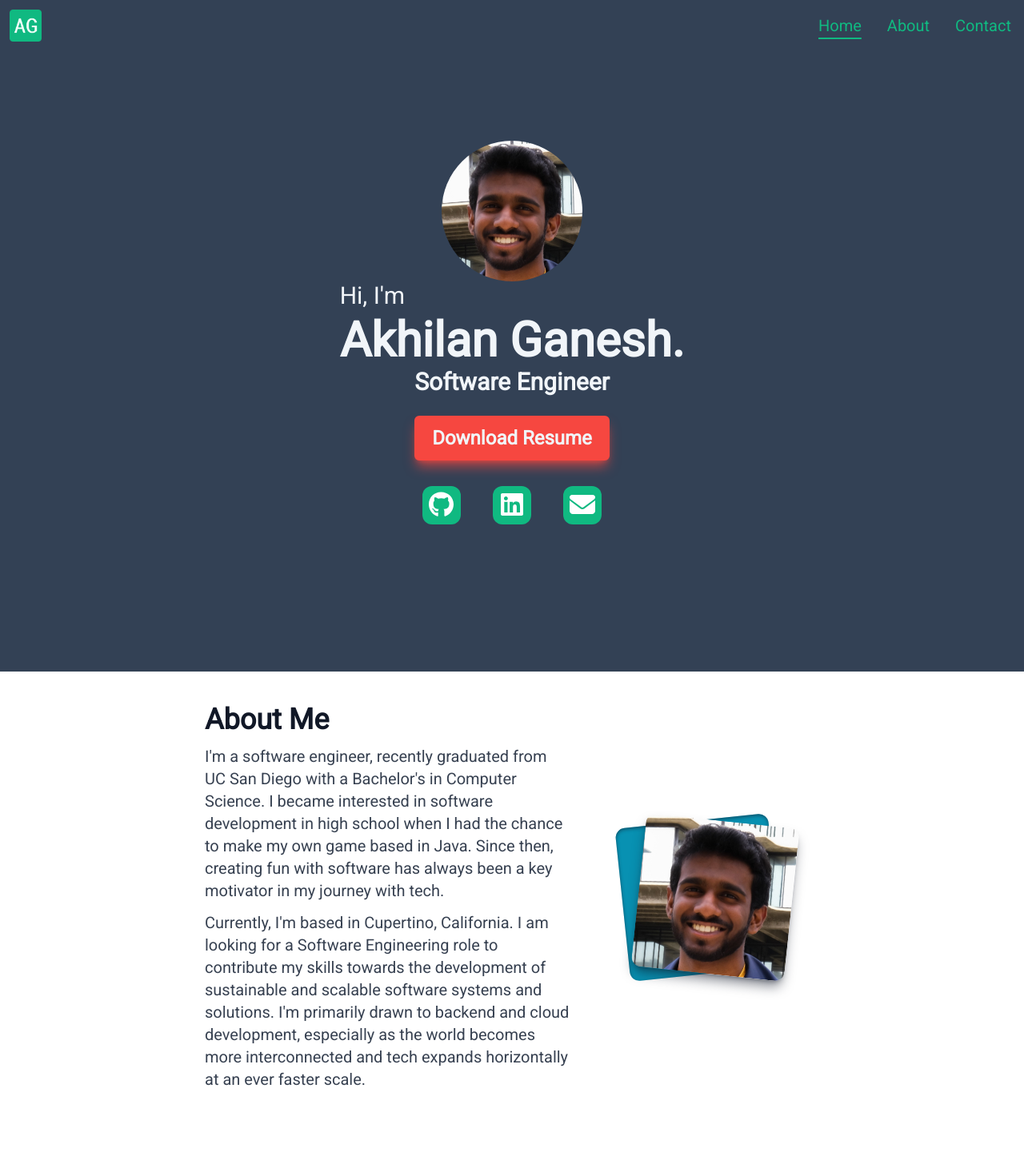
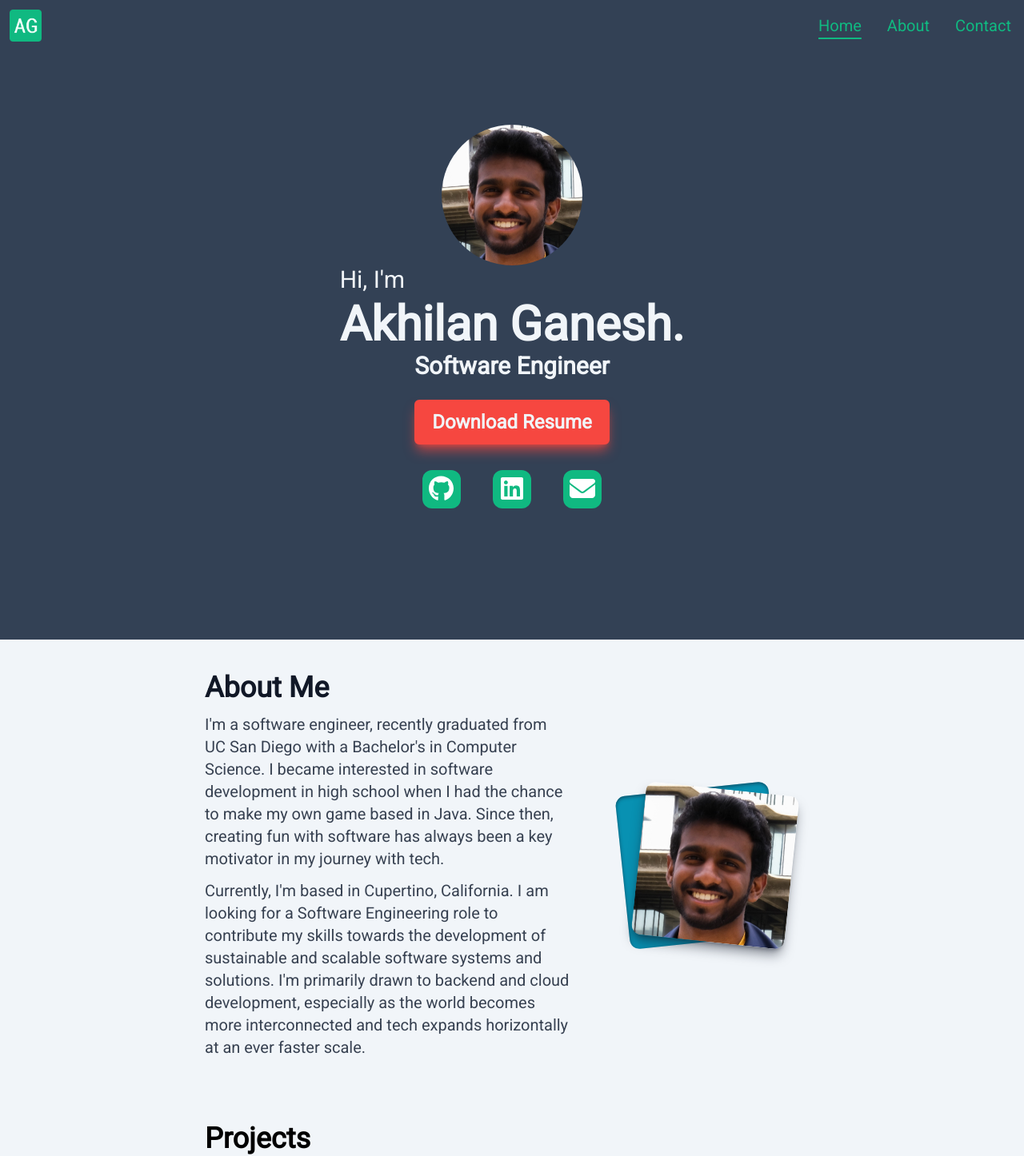
Before and after one commit to akhilanganesh/my-portfolio, a Next.js app: page / in a window 1280 px wide. Shown: the top 1446 px of the page at 80% size. Built offline with nearby package versions, Linux system fonts and the light colour scheme.

Commit message:
Updated to match release, with extra theme improvements

```diff
--- a/app/components/About.tsx
+++ b/app/components/About.tsx
@@ -1,7 +1,7 @@
 /* eslint-disable @next/next/no-img-element */
 export default function About() {
   return (
-    <div className="flex flex-col md:flex-row md:space-x-2 max-w-screen px-3 sm:px-0 sm:max-w-80% md:max-w-60% mx-auto text-theme-black bg-white">
+    <div className="flex flex-col md:flex-row md:space-x-2 max-w-screen px-3 sm:px-0 sm:max-w-80% md:max-w-60% mx-auto text-theme-black bg-theme-white">
       <div className="md:basis-3/5 flex-col text-xl space-y-3">
         <h2 className="text-4xl justify-center font-bold">About Me</h2>
         <div className="m-auto items-center place-content-center flex md:hidden">
--- a/app/components/Front.tsx
+++ b/app/components/Front.tsx
@@ -4,8 +4,8 @@ import { faEnvelope } from "@fortawesome/free-solid-svg-icons"
 
 export default function Front() {
   return (
-    <div className="bg-theme-color1 w-screen p-0 m-0">
-      <div className="flex flex-col pb-4 pt-8 sm-h:pt-0 px-2 md:px-0 mx-auto rounded-3xl max-w-full md:max-w-50% min-h-screen items-center">
+    <div className="bg-theme-color1 w-screen">
+      <div className="flex flex-col pb-4 pt-16 md-h:pt-10 px-2 md:px-0 mx-auto rounded-3xl max-w-full md:max-w-50% min-h-screen items-center">
         <div className="items-center flex flex-col my-auto">
           {/* eslint-disable-next-line @next/next/no-img-element */}
           <img src='/me.jpg' alt="Me" className="w-32 md:w-44 rounded-full m-0" />
--- a/app/components/Navbar.tsx
+++ b/app/components/Navbar.tsx
@@ -1,7 +1,7 @@
 export default function Navbar({ /*currentPage*/ }) {
   return (
-    <nav className="w-full top-0 fixed overflow-hidden bg-theme-color1 border-gray-200 dark:bg-theme-color1 z-50">
-      <div className="max-w-screen-xl flex flex-wrap items-center justify-between md:mx-auto">
+    <nav className="w-full fixed top-0 overflow-hidden bg-theme-color1 border-gray-200 dark:bg-theme-color1 z-50">
+      <div className="max-w-screen flex flex-wrap items-center justify-between md:mx-auto">
         <a href="/" className="flex items-center">
           <img src='/logo.png' alt="AG" className="w-10 m-3 text-theme-color1" />
           {/* <span className="self-center text-2xl md:text-3xl font-semibold whitespace-nowrap dark:text-theme-color1">AG</span> */}
--- a/app/components/page.tsx
+++ /dev/null
@@ -1,4 +0,0 @@
-
-export default function Page() {
-    return (<span>Hi</span>);
-}
--- a/app/contact/page.tsx
+++ /dev/null
@@ -1,3 +0,0 @@
-export default function ContactPage() {
-    return (<span>Hello</span>)
-}
--- a/app/layout.tsx
+++ b/app/layout.tsx
@@ -54,7 +54,7 @@ export default function RootLayout({
         <link rel="icon" type="image/png" sizes="16x16" href="/favicon-16x16.png" />
         <link rel="manifest" href="/site.webmanifest" />
       </head> */}
-      <body className={roboto.className}>{children}</body>
+      <body className={`${roboto.className} bg-theme-color1`}>{children}</body>
     </html>
   )
 }
--- a/app/page.tsx
+++ b/app/page.tsx
@@ -9,13 +9,15 @@ import Navbar from './components/Navbar';
 
 export default function Home() {
   return (
-    <main className="bg-theme_white flex flex-col space-y-10">
+    <main className="bg-theme-white flex flex-col">
       <Navbar />
-      <Front />
-      <About />
-      <Projects />
-      <Skills />
-      <Contact />
+      <div className="m-0 p-0 space-y-10">
+        <Front />
+        <About />
+        <Projects />
+        <Skills />
+        <Contact />
+      </div>
     </main>
   )
 }
--- a/tailwind.config.ts
+++ b/tailwind.config.ts
@@ -35,7 +35,8 @@ const config: Config = {
     extend: {
       screens: {
         'xs': '320px',
-        'sm-h': { 'raw': '(min-height: 500px)' }
+        'sm-h': { 'raw': '(min-height: 500px)' },
+        'md-h': { 'raw': '(min-height: 720px)' },
       },
       backgroundImage: {
         'gradient-radial': 'radial-gradient(var(--tw-gradient-stops))',
```
Also changed, not shown: 1 other file (tests, documents, lock files or other folders).
